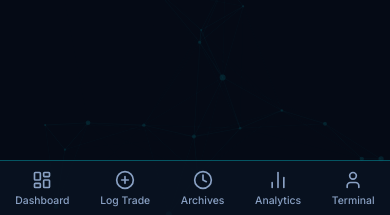
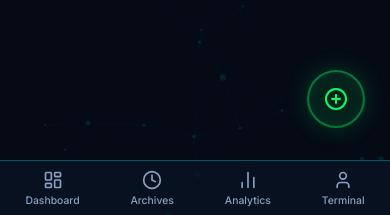
Before and after one commit to shivrajkale322009-ui/tradu, a React (Vite) app: page / in a window 390 px wide. Shown: the part 626-841 px from the top of the page. Built offline with nearby package versions, Linux system fonts and the light colour scheme; no server answers.

Commit message:
Mobile: Green FAB for Log Trade v2.6

```diff
--- a/src/components/Navigation.jsx
+++ b/src/components/Navigation.jsx
@@ -13,9 +13,13 @@ export default function Navigation() {
         <LayoutDashboard size={20} />
         <span>Dashboard</span>
       </NavLink>
-      <NavLink to="/add" className={({ isActive }) => (isActive ? 'nav-item active' : 'nav-item')}>
+      <NavLink to="/add" className={({ isActive }) => (isActive ? 'nav-item active workstation-link' : 'nav-item workstation-link')}>
         <PlusCircle size={20} />
         <span>Log Trade</span>
+      </NavLink>
+
+      <NavLink to="/add" className="mobile-log-fab">
+        <PlusCircle size={24} />
       </NavLink>
       <NavLink to="/records" className={({ isActive }) => (isActive ? 'nav-item active' : 'nav-item')}>
         <Clock size={20} />
--- a/src/index.css
+++ b/src/index.css
@@ -546,6 +546,46 @@ h3 { font-size: 0.9rem; }
   }
 }
 
+.workstation-link {
+  display: flex !important;
+}
+
+@media (max-width: 1023px) {
+  .workstation-link {
+    display: none !important;
+  }
+}
+
+.mobile-log-fab {
+  display: none !important;
+}
+
+@media (max-width: 1023px) {
+  .mobile-log-fab {
+    display: flex !important;
+    position: fixed;
+    bottom: 90px;
+    right: 25px;
+    width: 58px;
+    height: 58px;
+    background: rgba(0, 255, 102, 0.1);
+    backdrop-filter: blur(12px);
+    -webkit-backdrop-filter: blur(12px);
+    border: 2px solid rgba(0, 255, 102, 0.4);
+    border-radius: 50%;
+    color: var(--secondary);
+    align-items: center;
+    justify-content: center;
+    box-shadow: 0 0 25px rgba(0, 255, 102, 0.2), inset 0 0 10px rgba(255,255,255,0.05);
+    z-index: 9999;
+    transition: all 0.3s cubic-bezier(0.4, 0, 0.2, 1);
+  }
+  .mobile-log-fab:active {
+    transform: scale(0.9);
+    background: rgba(0, 255, 102, 0.25);
+  }
+}
+
 /* Responsive Trade Form Grid */
 .responsive-grid {
   display: grid;
```
